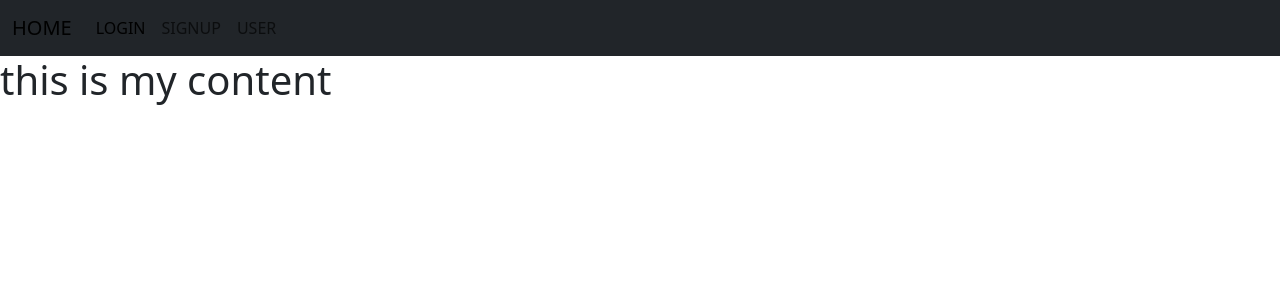
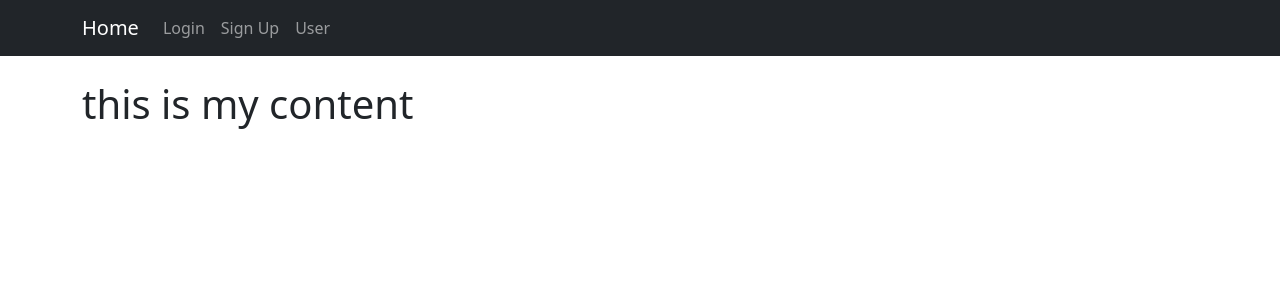
Before and after one commit to kfirleva217/Haltura, a Flask app: page / in a window 1280 px wide. Shown: the top 300 px of the page. Run offline with Flask 3, Linux system fonts and the light colour scheme.

Commit message:
added better navbar

```diff
--- a/templates/base.html
+++ b/templates/base.html
@@ -1,36 +1,39 @@
-<!doctype html>
+<!DOCTYPE html>
 <html lang="en">
 <head>
-    <meta charset="utf-8">
-    <meta name="viewport" content="width=device-width, initial-scale=1">
-    <title>Bootstrap demo</title>
-    <link rel="styles" href="../static/base.css">
-    <link href="https://cdn.jsdelivr.net/npm/bootstrap@5.3.1/dist/css/bootstrap.min.css" rel="stylesheet" integrity="sha384-4bw+/aepP/YC94hEpVNVgiZdgIC5+VKNBQNGCHeKRQN+PtmoHDEXuppvnDJzQIu9" crossorigin="anonymous">
+    <meta charset="UTF-8">
+    <meta name="viewport" content="width=device-width, initial-scale=1.0">
+    <title>Bootstrap Demo</title>
+    <link rel="stylesheet" href="https://cdn.jsdelivr.net/npm/bootstrap@5.3.1/dist/css/bootstrap.min.css" integrity="sha384-4bw+/aepP/YC94hEpVNVgiZdgIC5+VKNBQNGCHeKRQN+PtmoHDEXuppvnDJzQIu9" crossorigin="anonymous">
 </head>
 <body>
-  <nav class="navbar navbar-expand-lg bg-dark">
-  <div class="container-fluid">
-    <a class="navbar-brand" href="/#">HOME</a>
-    <button class="navbar-toggler bg-white" type="button" data-bs-toggle="collapse" data-bs-target="#navbarNav" aria-controls="navbarNav" aria-expanded="false" aria-label="Toggle navigation">
+    <nav class="navbar navbar-expand-lg navbar-dark bg-dark">
+        <div class="container">
+            <a class="navbar-brand" href="/">Home</a>
+            <button class="navbar-toggler" type="button" data-bs-toggle="collapse" data-bs-target="#navbarNav" aria-controls="navbarNav" aria-expanded="false" aria-label="Toggle navigation">
                 <span class="navbar-toggler-icon"></span>
             </button>
             <div class="collapse navbar-collapse" id="navbarNav">
-      <ul class="navbar-nav">
+                <ul class="navbar-nav ml-auto">
                     <li class="nav-item">
-          <a class="nav-link active" aria-current="page" href="/login">LOGIN</a>
+                        <a class="nav-link" href="/login">Login</a>
                     </li>
                     <li class="nav-item">
-          <a class="nav-link" href="/signup">SIGNUP</a>
+                        <a class="nav-link" href="/signup">Sign Up</a>
                     </li>
                     <li class="nav-item">
-          <a class="nav-link" href="/users">USER</a>
+                        <a class="nav-link" href="/users">User</a>
                     </li>
                 </ul>
             </div>
         </div>
     </nav>
-  {% block content%}
-  {% endblock%}
+
+    <div class="container mt-4">
+        {% block content %}
+        {% endblock %}
+    </div>
+
     <script src="https://cdn.jsdelivr.net/npm/bootstrap@5.3.1/dist/js/bootstrap.bundle.min.js" integrity="sha384-HwwvtgBNo3bZJJLYd8oVXjrBZt8cqVSpeBNS5n7C8IVInixGAoxmnlMuBnhbgrkm" crossorigin="anonymous"></script>
 </body>
 </html>
```
Lines whose indentation alone changed are shown as unchanged.
